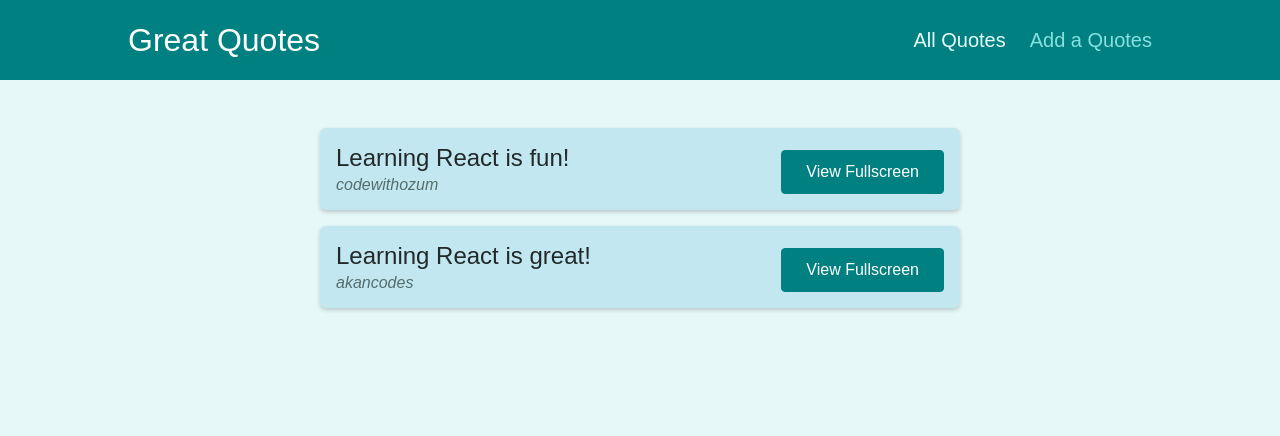
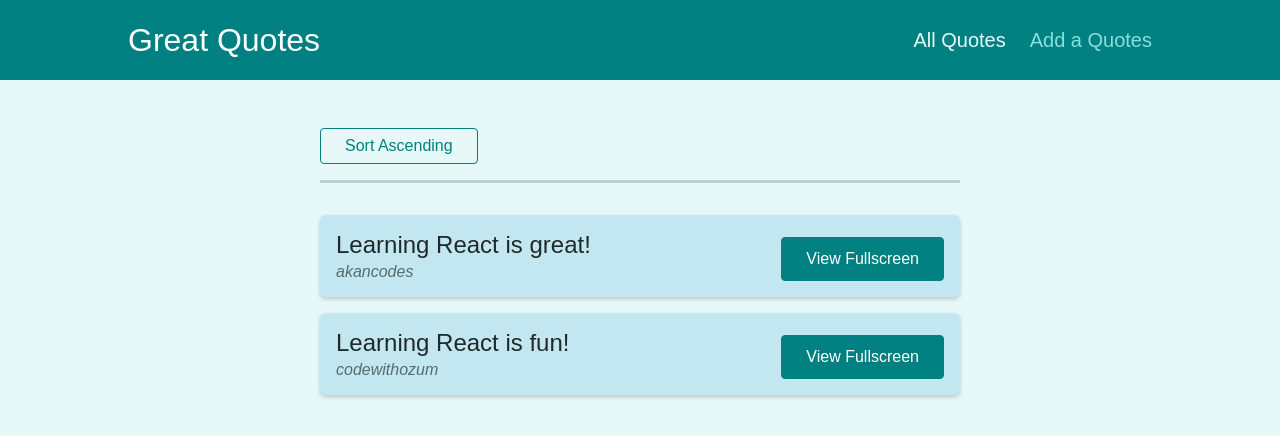
Before and after one commit to akancodes/great-quotes, a React (Create React App) app: page /quotes in a window 1280 px wide. Shown: the top 436 px of the page. Built offline with nearby package versions, Linux system fonts and the light colour scheme.

Commit message:
ninth lesson finished

```diff
--- a/src/components/quotes/QuoteList.js
+++ b/src/components/quotes/QuoteList.js
@@ -1,13 +1,45 @@
-import { Fragment } from 'react';
+import { Fragment } from "react";
+import {
+  useHistory,
+  useLocation,
+} from "react-router-dom/cjs/react-router-dom.min";
 
-import QuoteItem from './QuoteItem';
-import classes from './QuoteList.module.css';
+import QuoteItem from "./QuoteItem";
+import classes from "./QuoteList.module.css";
+
+const sortQuotes = (quotes, ascending) => {
+  return quotes.sort((quoteA, quoteB) => {
+    if (ascending) {
+      return quoteA.id > quoteB.id ? 1 : -1;
+    } else {
+      return quoteA.id < quoteB.id ? 1 : -1;
+    }
+  });
+};
 
 const QuoteList = (props) => {
+  const history = useHistory();
+  const location = useLocation();
+
+  const queryParams = new URLSearchParams(location.search);
+
+  const isSortingAscending = queryParams.get("sort") === "asc";
+
+  const sortedQuotes = sortQuotes(props.quotes, isSortingAscending);
+
+  const changeSortingHandler = () => {
+    history.push("/quotes?sort=" + (isSortingAscending ? "desc" : "asc"));
+  };
+
   return (
     <Fragment>
+      <div className={classes.sorting}>
+        <button onClick={changeSortingHandler}>
+          Sort {isSortingAscending ? "Descending" : "Ascending"}
+        </button>
+      </div>
       <ul className={classes.list}>
-        {props.quotes.map((quote) => (
+        {sortedQuotes.map((quote) => (
           <QuoteItem
             key={quote.id}
             id={quote.id}
```
